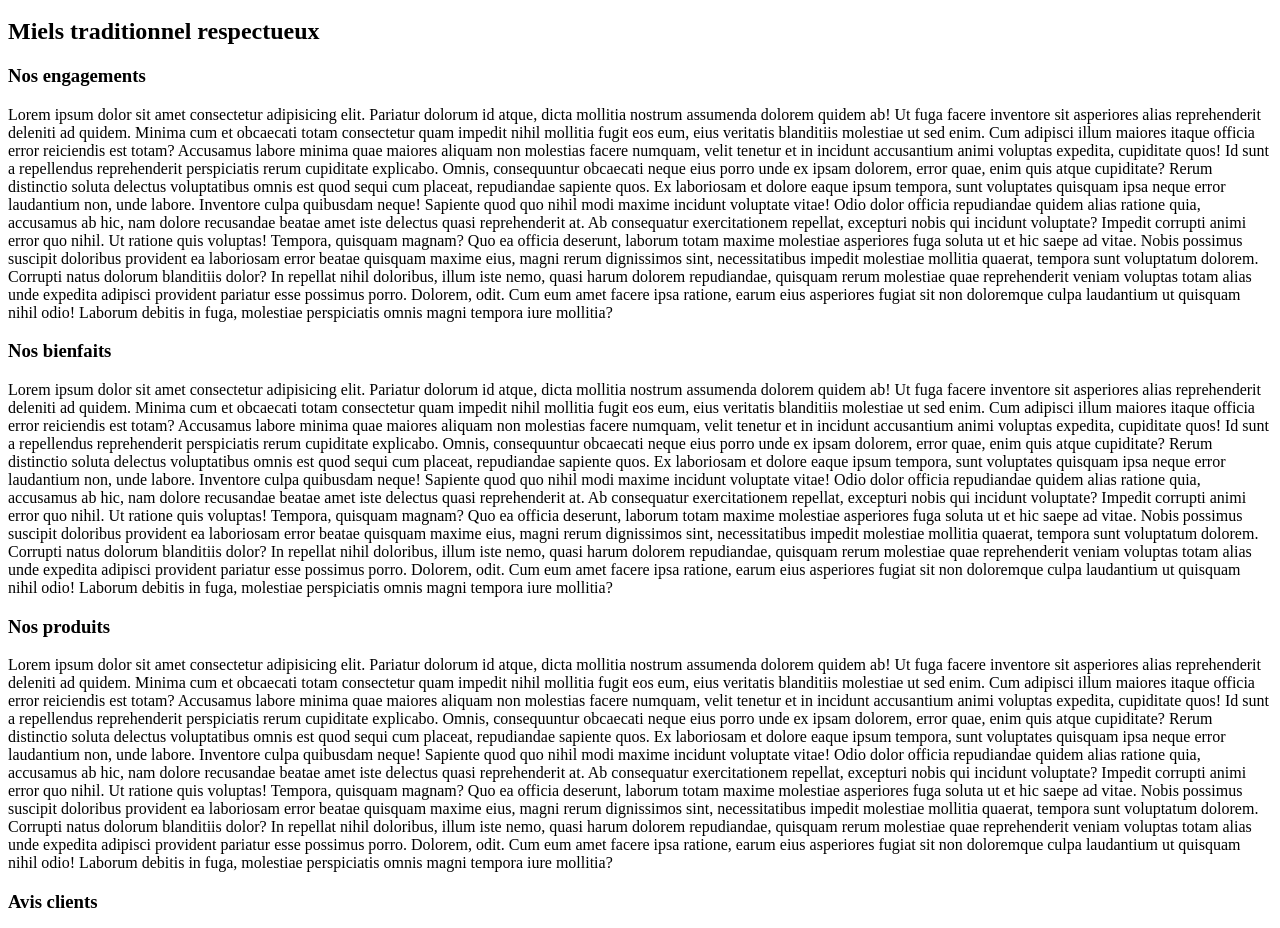
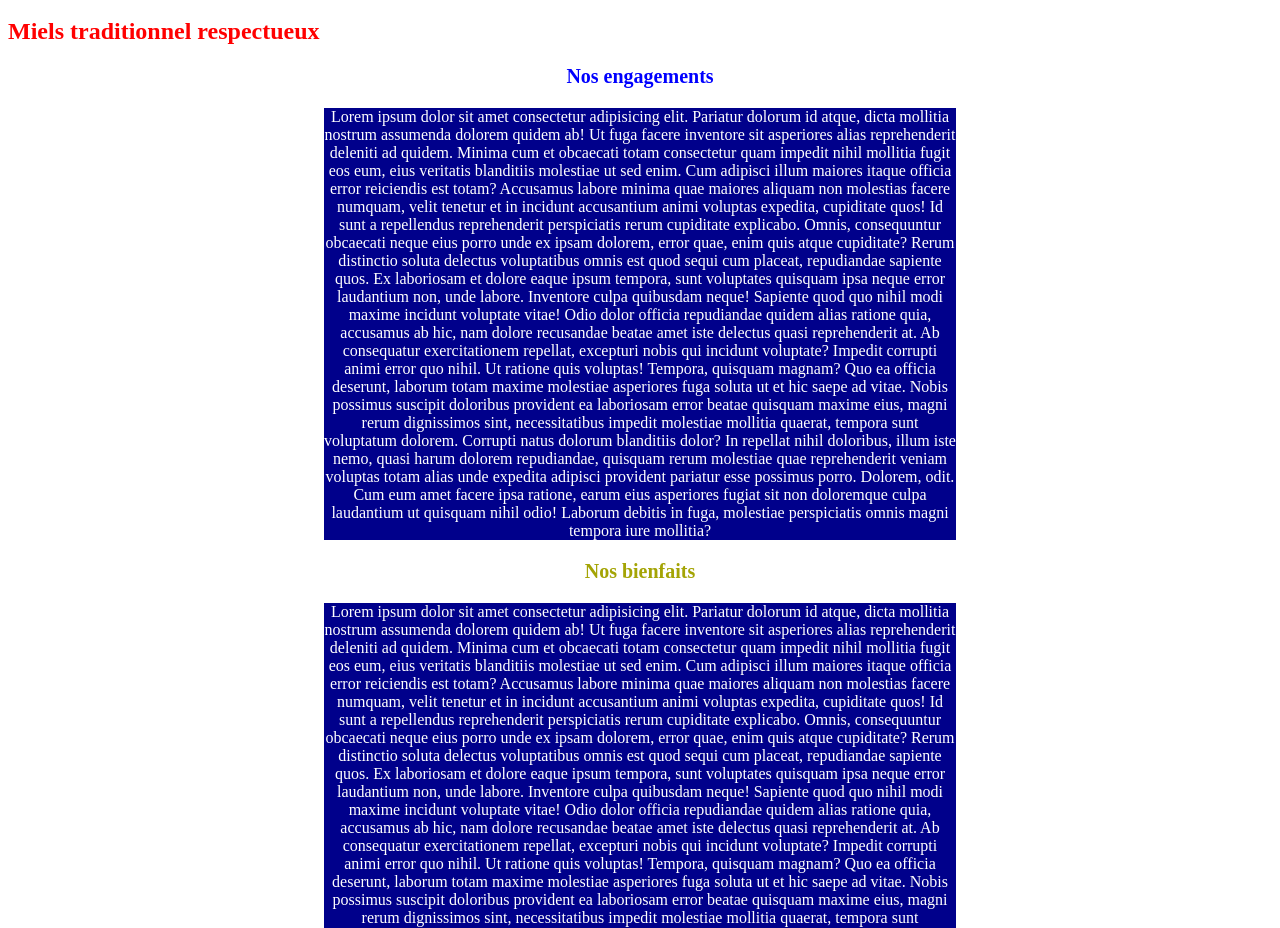
Before and after one commit to xXRakunXx0/bidouille, a plain HTML site: page index.html in a window 1280 px wide. Shown: the part 116-1044 px from the top of the page. Drawn offline with Linux system fonts and the light colour scheme.

Commit message:
bidouille2

```diff
--- a/index.html
+++ b/index.html
@@ -10,6 +10,8 @@
     <meta name="viewport" content="width=device-width, initial-scale=1.0">
     <!-- nom du site . apparaitra dans l'onglet -->
     <title>La ruche</title>
+    <!-- pour relier le index et le style -->
+    <link rel="stylesheet" href="style.css">
 </head>
 
 <!-- l'ensemble visible par le visiteur de notre site -->
@@ -35,7 +37,7 @@
 
         <!-- Engagements -->
         <section>
-            <h3>Nos engagements</h3>
+            <h3 class="bleu">Nos engagements</h3>
             <p>Lorem ipsum dolor sit amet consectetur adipisicing elit. Pariatur dolorum id atque, dicta mollitia
                 nostrum assumenda dolorem quidem ab! Ut fuga facere inventore sit asperiores alias reprehenderit
                 deleniti ad quidem.
@@ -68,7 +70,7 @@
 
         <!-- bienfaits -->
         <section>
-            <h3>Nos bienfaits</h3>
+            <h3 class="jaune">Nos bienfaits</h3>
             <p>Lorem ipsum dolor sit amet consectetur adipisicing elit. Pariatur dolorum id atque, dicta mollitia
                 nostrum assumenda dolorem quidem ab! Ut fuga facere inventore sit asperiores alias reprehenderit
                 deleniti ad quidem.
@@ -101,7 +103,7 @@
 
         <!-- produits -->
         <section>
-            <h3>Nos produits</h3>
+            <h3 class="bleu">Nos produits</h3>
             <p>Lorem ipsum dolor sit amet consectetur adipisicing elit. Pariatur dolorum id atque, dicta mollitia
                 nostrum assumenda dolorem quidem ab! Ut fuga facere inventore sit asperiores alias reprehenderit
                 deleniti ad quidem.
@@ -134,7 +136,7 @@
 
         <!-- client -->
         <section>
-            <h3>Avis clients</h3>
+            <h3 class="jaune">Avis clients</h3>
             <p>Lorem ipsum dolor sit amet consectetur adipisicing elit. Pariatur dolorum id atque, dicta mollitia
                 nostrum assumenda dolorem quidem ab! Ut fuga facere inventore sit asperiores alias reprehenderit
                 deleniti ad quidem.
@@ -167,7 +169,7 @@
 
         <!-- Nous Trouver -->
         <section id="nousTrouver">
-            <h3>Nous trouver</h3>
+            <h3 class="bleu">Nous trouver</h3>
             <p>Lorem ipsum dolor sit amet consectetur adipisicing elit. Pariatur dolorum id atque, dicta mollitia
                 nostrum assumenda dolorem quidem ab! Ut fuga facere inventore sit asperiores alias reprehenderit
                 deleniti ad quidem.
--- /dev/null
+++ b/style.css
@@ -0,0 +1,24 @@
+h1 {
+    color: red;
+}
+
+.bleu {
+    color: blue;
+}
+
+.jaune {
+        color: rgb(164, 164, 5);
+}
+
+h3{
+    font-size: 20px;/* taille de la typo */
+    text-align: center;/* couleur du text en bleu */
+}
+
+p{
+    background-color: darkblue;/* couleur de fond rose */
+    color: white;/* couleur du texte en bleu */
+    width: 50%;
+    text-align: center;
+    margin: auto;
+}
```
